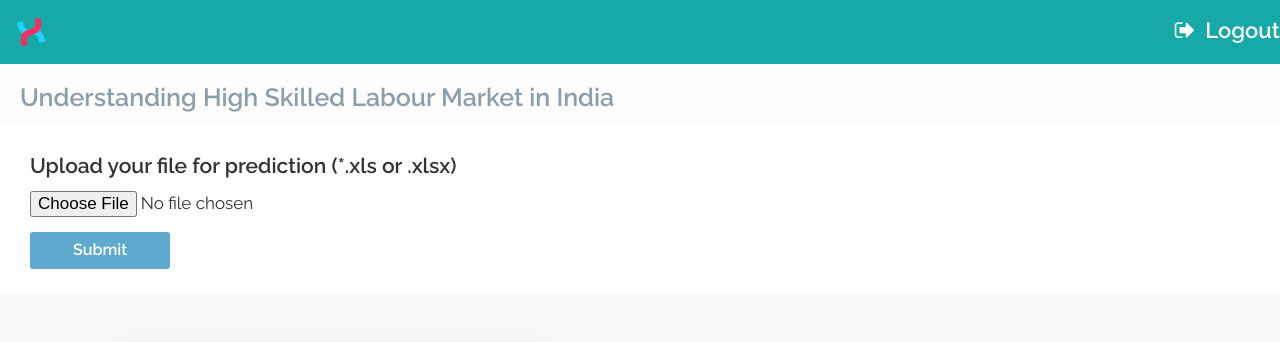
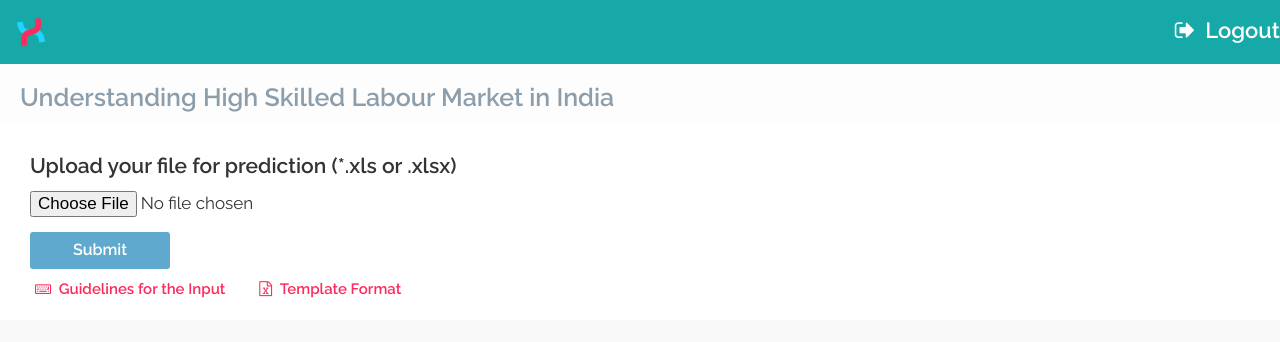
Before and after one commit to TeamExtrapolate/extrapolate, a Django app: page /predictions/ in a window 1280 px wide. Shown: the top 342 px of the page. Run offline with Django 3.2, Linux system fonts and the light colour scheme; the visitor is signed in with stand-in values (Sample User, id 1); parts of the project's set-up code (start-up, migrations or seed data) failed here and were passed over; some libraries are stand-ins or nearby versions.

Commit message:
buttons added for guidelines

```diff
--- a/static/css/style.css
+++ b/static/css/style.css
@@ -642,3 +642,23 @@ body {
 .row.last-rw {
   padding-bottom: 30px;
 }
+.guide-text-div {
+  margin-top: 10px;
+  font-size: 15px;
+}
+.guide-text {
+  margin-right: 20px;
+  padding: 5px;
+  font-weight: 600;
+  color: #fc2b5d;
+}
+.file-area {
+  padding-bottom: 20px;
+}
+.guide-text:hover, .guide-text:focus {
+  text-decoration: none;
+  color: rgba(252, 43, 93, 0.7);
+}
+.fa-keyboard-o, .fa-file-excel-o {
+  margin-right: 4px;
+}
--- a/templates/employment.html
+++ b/templates/employment.html
@@ -110,6 +110,12 @@
   						<i class="fa fa-check success-icon" aria-hidden="true"></i>
   					</span>
                 </form>
+                <div class="to-hide guide-text-div">
+                        <a href="" class="guide-text"><i class="fa fa-keyboard-o" aria-hidden="true"></i>
+Guidelines for the Input</a>
+                        <a href="" class="guide-text"><i class="fa fa-file-excel-o" aria-hidden="true"></i>
+Template Format</a>
+                </div>
             </div>
             <div class="dash-area">
                 <div class="row">
```
